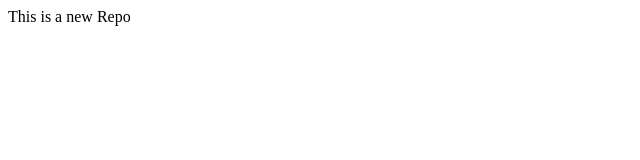
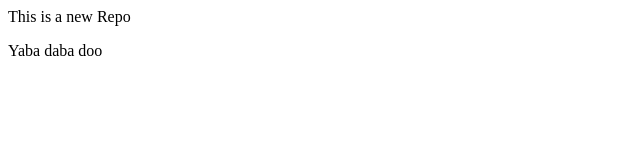
Before and after one commit to Axbodispray/localrepo, a plain HTML site: page index.html in a window 1280 px wide. Shown: the full height of the page, 0-640 px from the left. Drawn offline with Linux system fonts and the light colour scheme.

Commit message:
Yaba Daba Doo

```diff
--- a/index.html
+++ b/index.html
@@ -1 +1,2 @@
 <p> This is a new Repo</p>
+<p> Yaba daba doo</p>
```
